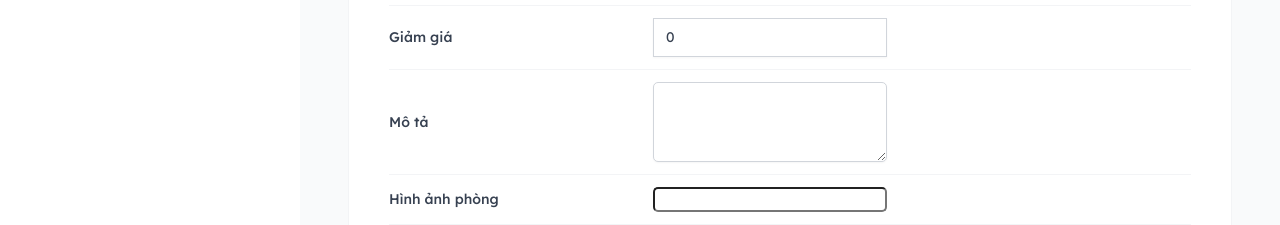
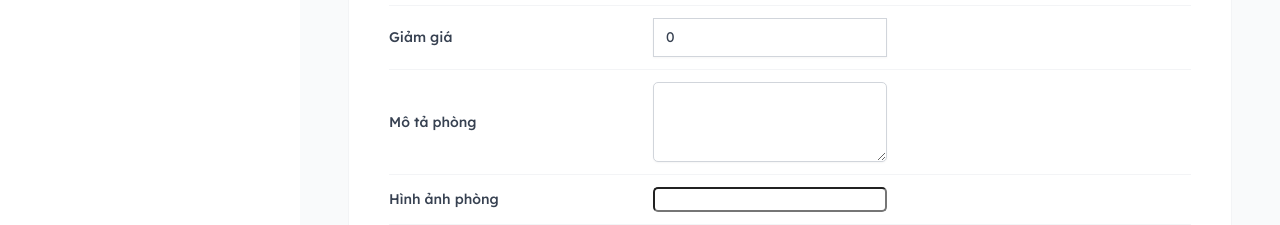
Before and after one commit to mailinh1310/Internal-Hotel, a React (Vite) app: page /rooms in a window 1280 px wide. Both pictures are taken after a click on the button "Thêm phòng mới". Shown: the part 498-723 px from the top of the page. Built offline with nearby package versions, Linux system fonts and the light colour scheme; no server answers; the database is empty; a web font is replaced by a local one.

Commit message:
4. Handle Form Errors

```diff
--- a/src/features/rooms/CreateRoomForm.jsx
+++ b/src/features/rooms/CreateRoomForm.jsx
@@ -9,8 +9,9 @@ import { useForm } from "react-hook-form";
 import { useMutation, useQueryClient } from "@tanstack/react-query";
 import { createRoom } from "../../services/apiRooms";
 import toast from "react-hot-toast";
+import FormRow from "../../ui/FormRow";
 
-const FormRow = styled.div`
+const FormRow2 = styled.div`
   display: grid;
   align-items: center;
   grid-template-columns: 24rem 1fr 1.2fr;
@@ -37,18 +38,12 @@ const FormRow = styled.div`
   }
 `;
 
-const Label = styled.label`
-  font-weight: 500;
-`;
-
-const Error = styled.span`
-  font-size: 1.4rem;
-  color: var(--color-red-700);
-`;
-
 function CreateRoomForm() {
   // use register, handleSubmit and reset from useForm()
-  const { register, handleSubmit, reset } = useForm();
+  const { register, handleSubmit, reset, getValues, formState } = useForm();
+
+  const { errors } = formState;
+  console.log(errors);
 
   // useQueryClient() for updating
   const queryClient = useQueryClient();
@@ -70,57 +65,94 @@ function CreateRoomForm() {
     mutate(data);
   }
 
-  // register all input fields
+  function onError(errors) {
+    console.log(errors);
+  }
+
   return (
-    <Form onSubmit={handleSubmit(onSubmit)}>
-      {/* handleSubmit give data as para for onSubmit() */}
-      <FormRow>
-        <Label htmlFor="name">Tên phòng</Label>
-        <Input type="text" id="name" {...register("name")} />
+    <Form onSubmit={handleSubmit(onSubmit, onError)}>
+      <FormRow label="Tên phòng" error={errors?.name?.message}>
+        <Input
+          type="text"
+          id="name"
+          disabled={isCreating}
+          {...register("name", {
+            required: "Cần điền thông tin",
+          })}
+        />
       </FormRow>
 
-      <FormRow>
-        <Label htmlFor="maxCapacity">Sức chứa tối đa</Label>
-        <Input type="number" id="maxCapacity" {...register("maxCapacity")} />
+      <FormRow label="Sức chứa tối đa" error={errors?.maxCapacity?.message}>
+        <Input
+          type="number"
+          id="maxCapacity"
+          disabled={isCreating}
+          {...register("maxCapacity", {
+            required: "Cần điền thông tin",
+            min: {
+              value: 1,
+              message: "Cần ít nhất là 1",
+            },
+          })}
+        />
       </FormRow>
 
-      <FormRow>
-        <Label htmlFor="regularPrice">Giá bình thường</Label>
-        <Input type="number" id="regularPrice" {...register("regularPrice")} />
+      <FormRow label="Giá bình thường" error={errors?.regularPrice?.message}>
+        <Input
+          type="number"
+          id="regularPrice"
+          disabled={isCreating}
+          {...register("regularPrice", {
+            required: "Cần điền thông tin",
+          })}
+        />
       </FormRow>
 
-      <FormRow>
-        <Label htmlFor="discount">Giảm giá</Label>
+      <FormRow label="Giảm giá" error={errors?.discount?.message}>
         <Input
           type="number"
           id="discount"
+          disabled={isCreating}
           defaultValue={0}
-          {...register("discount")}
+          {...register("discount", {
+            required: "Cần điền thông tin",
+            validate: (value) =>
+              value <= getValues().regularPrice ||
+              "Cần ít hơn hoặc bằng giá bình thường",
+          })}
         />
       </FormRow>
 
-      <FormRow>
-        <Label htmlFor="description">Mô tả</Label>
+      <FormRow label="Mô tả phòng" error={errors?.description?.message}>
         <Textarea
           type="number"
           id="description"
+          disabled={isCreating}
           defaultValue=""
-          {...register("description")}
+          {...register("description", {
+            required: "Cần điền thông tin",
+          })}
         />
       </FormRow>
 
-      <FormRow>
-        <Label htmlFor="image">Hình ảnh phòng</Label>
-        <FileInput id="image" accept="image/*" {...register("image")} />
+      <FormRow label="Hình ảnh phòng" error={errors?.image?.message}>
+        <FileInput
+          id="image"
+          accept="image/*"
+          disabled={isCreating}
+          {...register("image", {
+            required: "Cần điền thông tin",
+          })}
+        />
       </FormRow>
 
-      <FormRow>
+      <FormRow2>
         {/* type is an HTML attribute! */}
         <Button variation="secondary" type="reset">
           Huỷ
         </Button>
         <Button disabled={isCreating}>Thêm phòng</Button>
-      </FormRow>
+      </FormRow2>
     </Form>
   );
 }
--- a/src/ui/AppLayout.jsx
+++ b/src/ui/AppLayout.jsx
@@ -13,6 +13,7 @@ const StyledAppLayout = styled.div`
 const Main = styled.main`
   background-color: var(--color-grey-50);
   padding: 4rem 4.8rem 6.4rem;
+  overflow: scroll;
 `;
 
 const Container = styled.div`
--- /dev/null
+++ b/src/ui/FormRow.jsx
@@ -0,0 +1,50 @@
+/* eslint-disable react/prop-types */
+import styled from "styled-components";
+
+const StyledFormRow = styled.div`
+  display: grid;
+  align-items: center;
+  grid-template-columns: 24rem 1fr 1.2fr;
+  gap: 2.4rem;
+
+  padding: 1.2rem 0;
+
+  &:first-child {
+    padding-top: 0;
+  }
+
+  &:last-child {
+    padding-bottom: 0;
+  }
+
+  &:not(:last-child) {
+    border-bottom: 1px solid var(--color-grey-100);
+  }
+
+  &:has(button) {
+    display: flex;
+    justify-content: flex-end;
+    gap: 1.2rem;
+  }
+`;
+
+const Label = styled.label`
+  font-weight: 500;
+`;
+
+const Error = styled.span`
+  font-size: 1.4rem;
+  color: var(--color-red-700);
+`;
+
+function FormRow({ label, error, children }) {
+  return (
+    <StyledFormRow>
+      {label && <Label htmlFor={children.props.id}>{label}</Label>}
+      {children}
+      {error && <Error>{error}</Error>}
+    </StyledFormRow>
+  );
+}
+
+export default FormRow;
```
